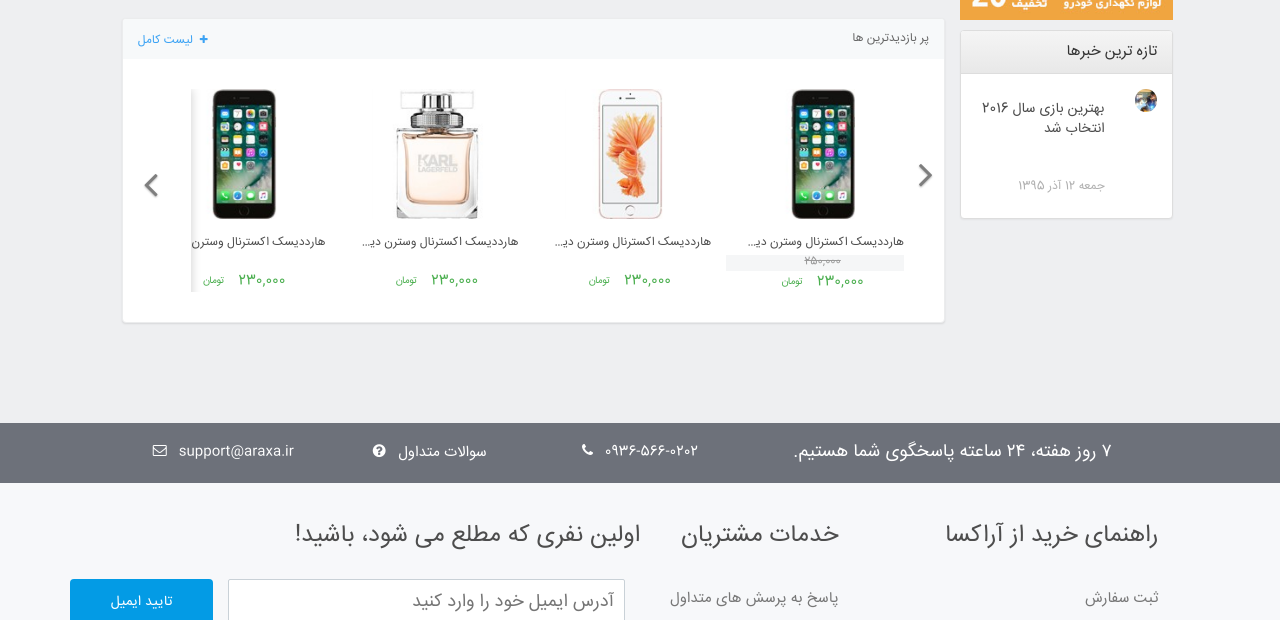
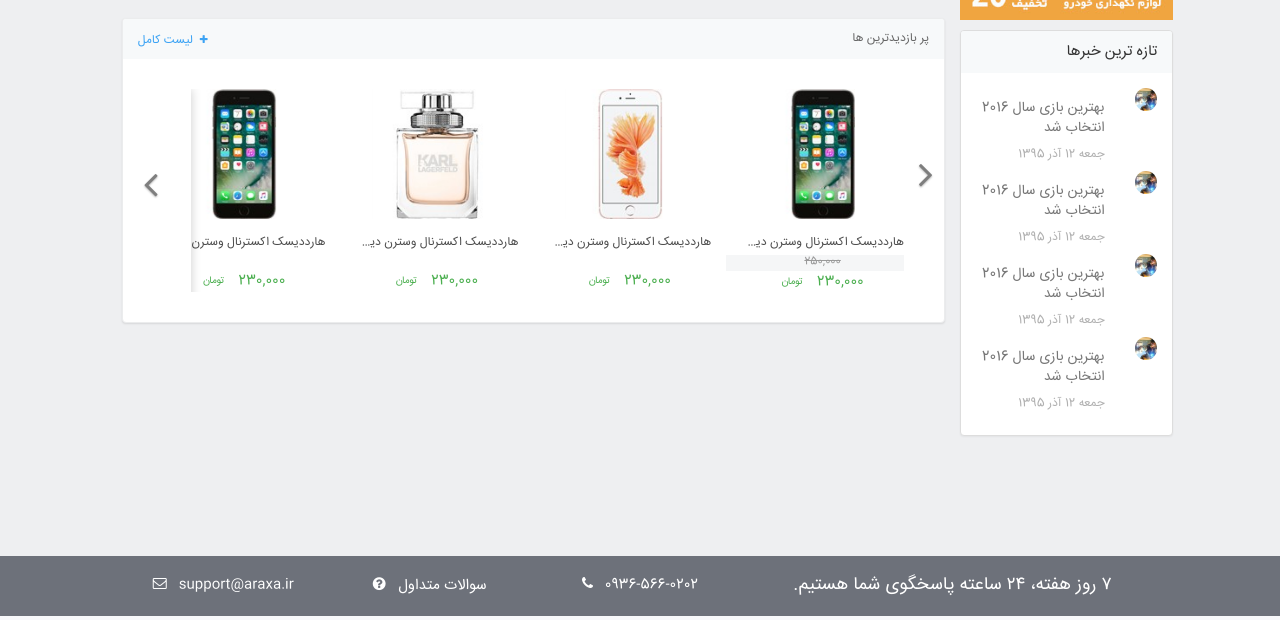
Before and after one commit to kiaksarg/araxa-template, a plain HTML site: page src/index.html in a window 1280 px wide. Shown: the part 552-1172 px from the top of the page. Drawn offline with Linux system fonts and the light colour scheme.

Commit message:
fix bugs

```diff
--- a/src/common/css/royal-slider.css
+++ b/src/common/css/royal-slider.css
@@ -18,7 +18,7 @@
 
 .royal-slider .button{
     padding: 1.5%;
-    background-color: rgba(0,0,0,.6);
+    background-color: rgba(66,73,89,.8);
     color: #fff;
     text-align: center;
     cursor: pointer;
--- a/src/common/css/style.css
+++ b/src/common/css/style.css
@@ -113,12 +113,18 @@ a:hover {
     margin-top: 10px;
 }
 
-.item .title .date {
+.news-panel .item .title .date {
     color: #b0b0b0;
 }
 
-.item .title .text {
+.news-panel .item .title .text {
     line-height: 20px;
+}
+
+.news-panel .panel-heading{
+    background-image: none;
+    background-color: #f7f9fa;
+    border: none;
 }
 
 .subscribe-email {
@@ -256,46 +262,6 @@ a:hover {
     color: #ef3f3e;
     background: 0 0;
 }
-
-
-/*slider effect*/
-
-
-/*
-.carousel .item {
-    transition: opacity 1s;
-    -webkit-transition: opacity 1s;
-    -o-transition: opacity 1s;
-    -moz-transition: opacity 1s;
-    -ms-transition: opacity 1s;
-}
-
-.carousel .active.left,
-.carousel .active.right {
-    left: 0;
-    opacity: 0;
-    z-index: 2;
-}
-
-.carousel .carousel-control {
-    opacity: 1;
-}
-
-.carousel .next,
-.carousel .prev {
-    left: 0;
-    opacity: 1;
-    z-index: 1;
-}
-
-.carousel .carousel-control {
-    visibility: hidden;
-}
-
-.carousel:hover .carousel-control {
-    visibility: visible;
-    cursor: pointer;
-}*/
 
 
 /*slider style*/
--- a/src/common/js/royal-slider.js
+++ b/src/common/js/royal-slider.js
@@ -87,5 +87,5 @@ $( document ).ready(function() {
             next_id = current_id + 1;
         }
         changeSliderPicture(next_id);
-    }, 5000);
+    }, 10000);
 });
--- a/src/index.html
+++ b/src/index.html
@@ -142,14 +142,48 @@
                         <div class="panel-heading">تازه ترین خبرها</div>
                         <div class="panel-body">
                             <div class="row item">
+                                <a class="gray-link" href="#">
+                                    <div class="col-md-3 logo">
+                                        <img class="img-responsive img-circle" src="common/img/Overwatch-Featured-60x60.jpg" alt="" width="60" height="60">
+                                    </div>
+                                    <div class="col-md-9 title">
+                                        <h5 class="text">بهترین بازی سال 2016 انتخاب شد</h5>
+                                        <h6 class="date">جمعه 12 آذر 1395</h6>
+                                    </div>
+                                </a>
+                            </div>
+                            <div class="row item">
+                                <a class="gray-link" href="#">
                                     <div class="col-md-3 logo">
                                         <img class="img-responsive img-circle" src="common/img/Overwatch-Featured-60x60.jpg" alt="">
                                     </div>
                                     <div class="col-md-9 title">
                                         <h5 class="text">بهترین بازی سال 2016 انتخاب شد</h5>
-                                    <br>
                                         <h6 class="date">جمعه 12 آذر 1395</h6>
                                     </div>
+                                </a>
+                            </div>
+                            <div class="row item">
+                                <a class="gray-link" href="#">
+                                    <div class="col-md-3 logo">
+                                        <img class="img-responsive img-circle" src="common/img/Overwatch-Featured-60x60.jpg" alt="">
+                                    </div>
+                                    <div class="col-md-9 title">
+                                        <h5 class="text">بهترین بازی سال 2016 انتخاب شد</h5>
+                                        <h6 class="date">جمعه 12 آذر 1395</h6>
+                                    </div>
+                                </a>
+                            </div>
+                            <div class="row item">
+                                <a class="gray-link" href="#">
+                                    <div class="col-md-3 logo">
+                                        <img class="img-responsive img-circle" src="common/img/Overwatch-Featured-60x60.jpg" alt="">
+                                    </div>
+                                    <div class="col-md-9 title">
+                                        <h5 class="text">بهترین بازی سال 2016 انتخاب شد</h5>
+                                        <h6 class="date">جمعه 12 آذر 1395</h6>
+                                    </div>
+                                </a>
                             </div>
                         </div>
                     </div>
```
Lines whose indentation alone changed are shown as unchanged.
